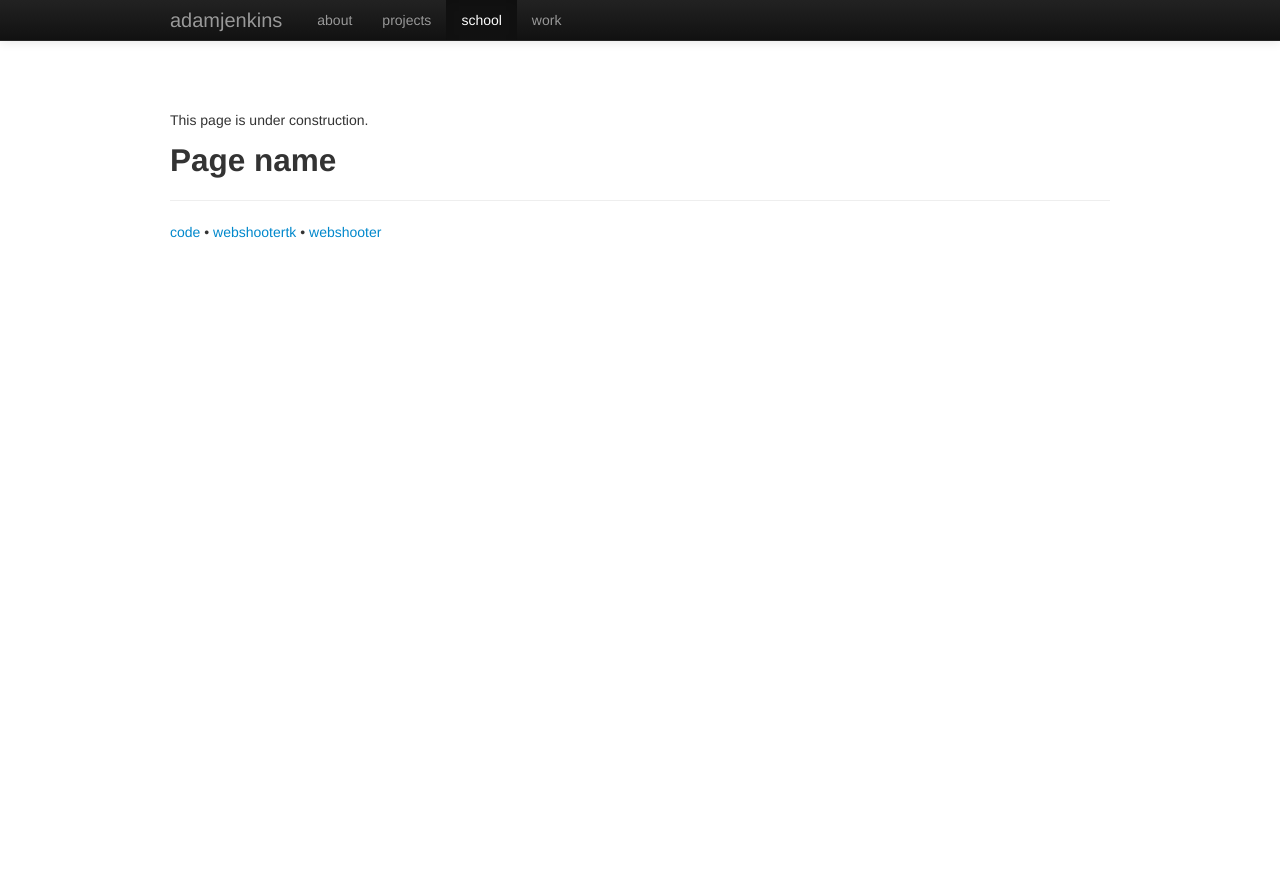
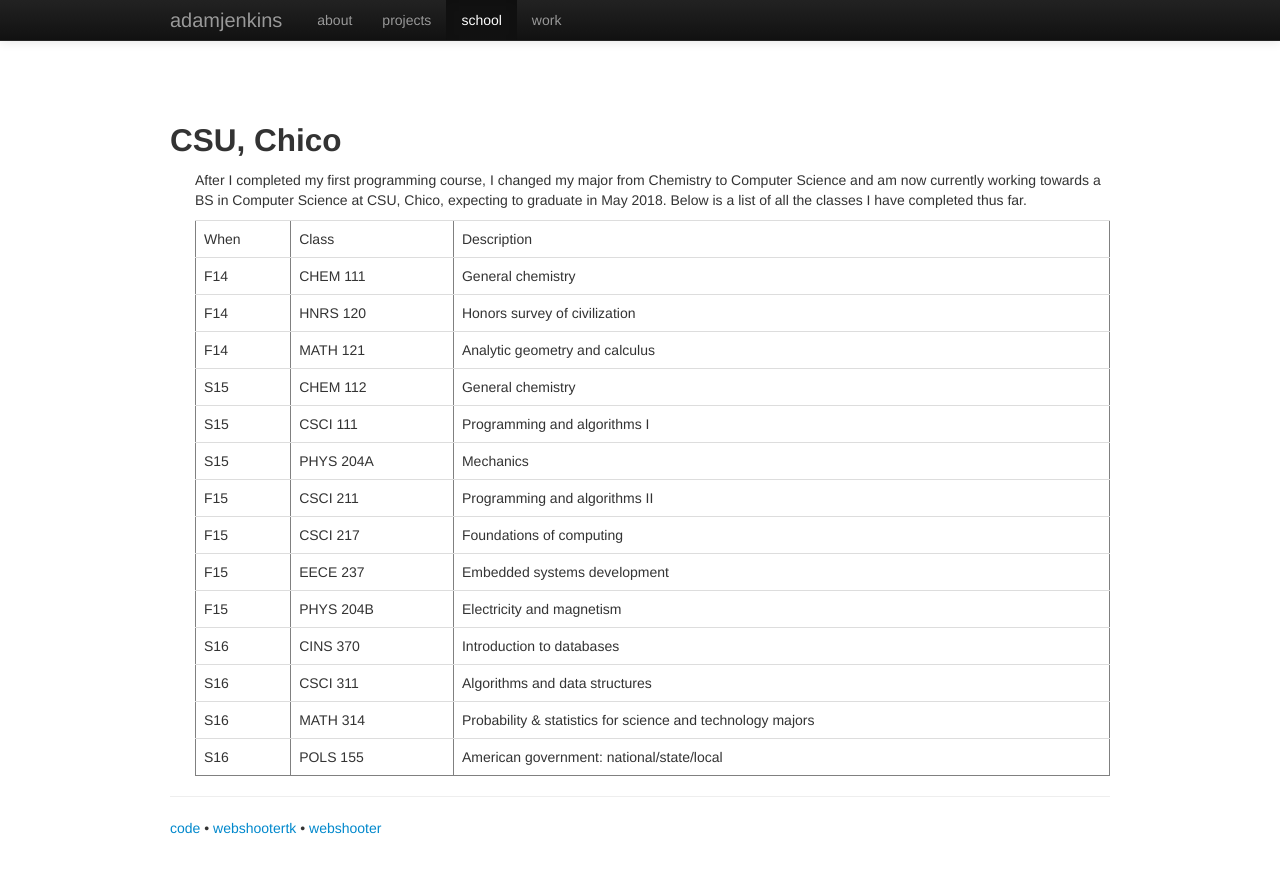
Before and after one commit to adamjenkins1/adamjenkins1.github.io, a Jekyll site: the page built from school.md, in a window 1280 px wide. Shown: the top 873 px of the page. Built offline with Jekyll 4.4.1, drawn with Linux system fonts in a browser that asks for light colours; nearby versions of some CDN libraries.

Commit message:
adding new content

```diff
--- a/school.md
+++ b/school.md
@@ -4,6 +4,40 @@
 group: "navigation"
 ---
 
-
-<p>This page is under construction.</p>
-<h2>Page name</h2>
+<h2>CSU, Chico</h2>
+<ul>
+<p>After I completed my first programming course, I changed my major from Chemistry to Computer Science and am now currently working towards a BS in Computer Science at CSU, Chico, expecting to graduate in May 2018.  Below is a list of all the classes I have completed thus far.</p>
+<table border="1" frame="box" width="100%" class="table">
+<tr>
+<td>When</td><td>Class</td><td>Description</td>
+</tr><tr>
+<td>F14</td><td>CHEM 111</td><td>General chemistry</td>
+</tr><tr>
+<td>F14</td><td>HNRS 120</td><td>Honors survey of civilization</td>
+</tr><tr>
+<td>F14</td><td>MATH 121</td><td>Analytic geometry and calculus</td>
+</tr><tr>
+<td>S15</td><td>CHEM 112</td><td>General chemistry</td>
+</tr><tr>
+<td>S15</td><td>CSCI 111</td><td>Programming and algorithms I</td>
+</tr><tr>
+<td>S15</td><td>PHYS 204A</td><td>Mechanics</td>
+</tr><tr>
+<td>F15</td><td>CSCI 211</td><td>Programming and algorithms II</td>
+</tr><tr>
+<td>F15</td><td>CSCI 217</td><td>Foundations of computing</td>
+</tr><tr>
+<td>F15</td><td>EECE 237</td><td>Embedded systems development</td>
+</tr><tr>
+<td>F15</td><td>PHYS 204B</td><td>Electricity and magnetism</td>
+</tr><tr>
+<td>S16</td><td>CINS 370</td><td>Introduction to databases</td>
+</tr><tr>
+<td>S16</td><td>CSCI 311</td><td>Algorithms and data structures</td>
+</tr><tr>
+<td>S16</td><td>MATH 314</td><td>Probability & statistics for science and technology majors</td>
+</tr><tr>
+<td>S16</td><td>POLS 155</td><td>American government: national/state/local</td>
+</tr>
+</table>
+</ul>
```
Also changed, not shown: projects.md (+5 -3 lines), 2 other files.
